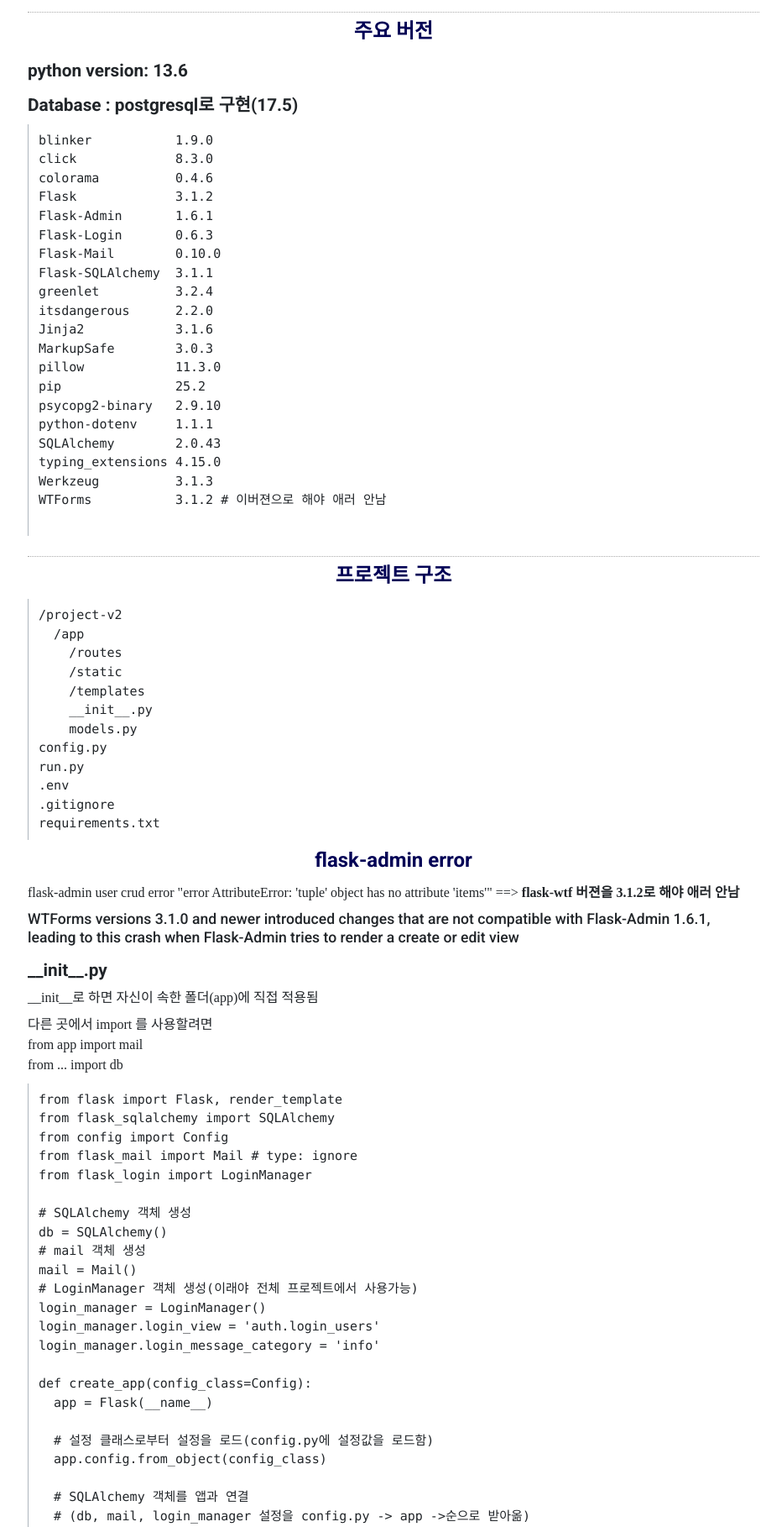
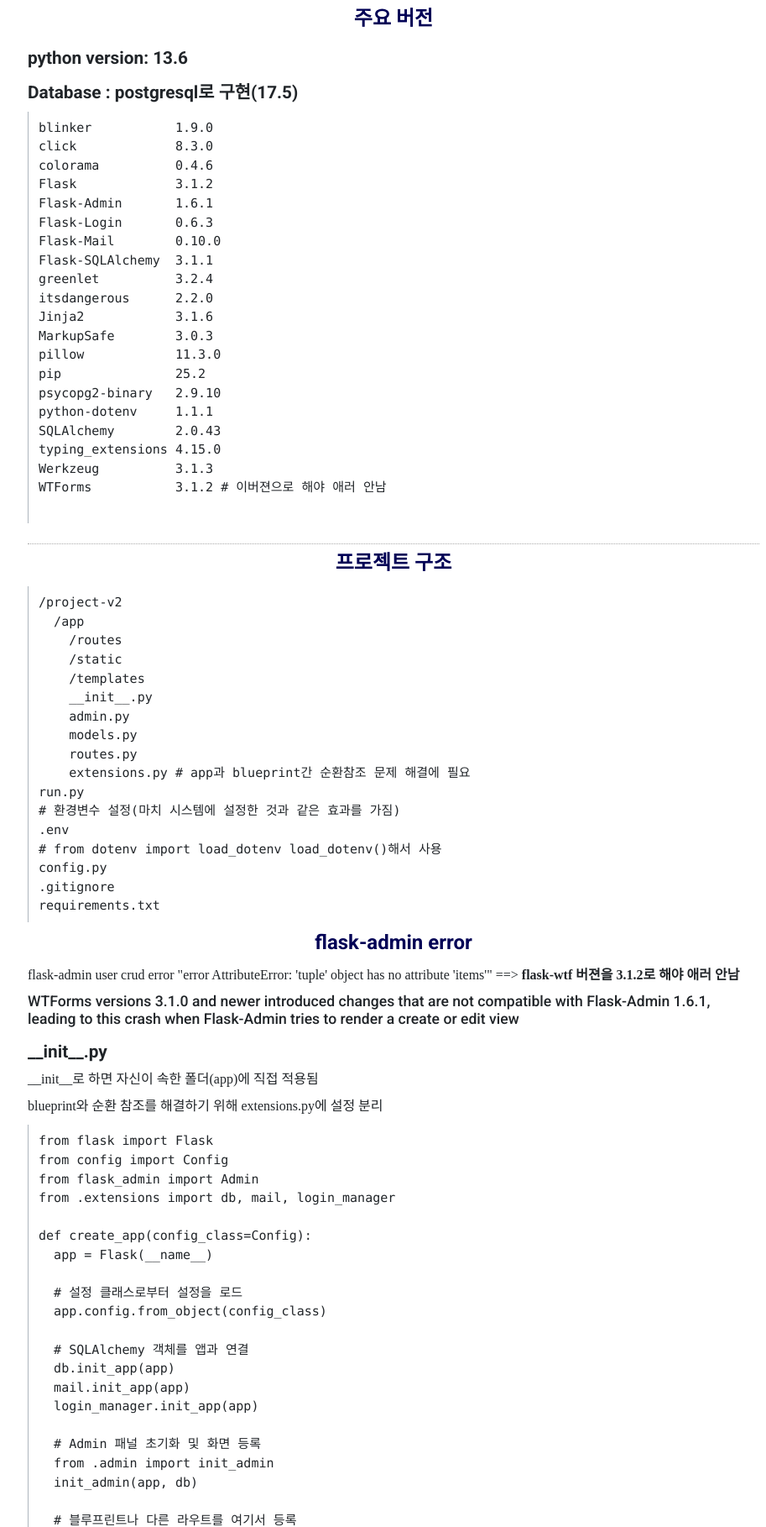
Before and after one commit to slow333/total-fullstack-flask-postgres-v2, a Flask app: page / in a window 1280 px wide. Shown: the part 113-1931 px from the top of the page at 84% size, without its empty margins (171-1084 px from the left). Run offline with Flask 3, Linux system fonts and the light colour scheme; some libraries are stand-ins or nearby versions.

Commit message:
refactory after flask-admin(90%)

```diff
--- a/app/templates/admin/index.html
+++ b/app/templates/admin/index.html
@@ -4,6 +4,7 @@
 <h1>Index Page</h1>
 <h2>GO TO MAIN Menu</h2>
 <div class="items mt-3">
+  <a class="btn btn-primary" href="/">HOME</a>
   <a class="btn btn-primary" href="/apps/profiles/">User Profile</a>
   <a class="btn btn-primary" href="/apps/blogs/">Blogs</a>
   <a class="btn btn-primary" href="/apps/todos/">Todos</a>
--- a/app/templates/index.html
+++ b/app/templates/index.html
@@ -3,8 +3,6 @@
 {% block header %} Main Home {% endblock %}
 
 {% block content %}
-<section>
-</section>
 <section>
   <h2>주요 버전</h2>
   <h3>python version: 13.6</h3>
@@ -40,10 +38,15 @@
     /static
     /templates
     __init__.py
+    admin.py
     models.py
+    routes.py
+    extensions.py # app과 blueprint간 순환참조 문제 해결에 필요
+run.py
+# 환경변수 설정(마치 시스템에 설정한 것과 같은 효과를 가짐)
+.env
+# from dotenv import load_dotenv load_dotenv()해서 사용
 config.py
-run.py
-.env
 .gitignore
 requirements.txt
 </pre>
@@ -53,65 +56,186 @@
 <section>
   <h3>__init__.py</h3>
   <p>__init__로 하면 자신이 속한 폴더(app)에 직접 적용됨</p>
-  <p>다른 곳에서 import 를 사용할려면
-<br>from app import mail
-<br>from ... import db </p>
+  <p>blueprint와 순환 참조를 해결하기 위해 extensions.py에 설정 분리 </p>
 <pre>
-from flask import Flask, render_template
-from flask_sqlalchemy import SQLAlchemy
+from flask import Flask
 from config import Config
-from flask_mail import Mail # type: ignore
-from flask_login import LoginManager
-
-# SQLAlchemy 객체 생성
-db = SQLAlchemy()
-# mail 객체 생성
-mail = Mail()
-# LoginManager 객체 생성(이래야 전체 프로젝트에서 사용가능)
-login_manager = LoginManager()
-login_manager.login_view = 'auth.login_users'
-login_manager.login_message_category = 'info'
+from flask_admin import Admin
+from .extensions import db, mail, login_manager
 
 def create_app(config_class=Config):
   app = Flask(__name__)
 
-  # 설정 클래스로부터 설정을 로드(config.py에 설정값을 로드함)
+  # 설정 클래스로부터 설정을 로드
   app.config.from_object(config_class)
 
   # SQLAlchemy 객체를 앱과 연결
-  # (db, mail, login_manager 설정을 config.py -> app ->순으로 받아옮)
   db.init_app(app)
   mail.init_app(app)
   login_manager.init_app(app)
 
+  # Admin 패널 초기화 및 화면 등록
+  from .admin import init_admin
+  init_admin(app, db)
+
   # 블루프린트나 다른 라우트를 여기서 등록
   with app.app_context():
+
     from .models import User
-
     @login_manager.user_loader
     def load_user(user_id):
       return User.query.get(int(user_id))
 
-    # ========= 인증 관련 블루프린트 등록 ==============
-    from .routes.auths import auth
-    app.register_blueprint(auth.bp)
-...
-
-    # ========= 콘텐츠 관련 블루프린트 등록 ==============
-    from .routes.contents import database_bp
-    app.register_blueprint(database_bp.bp)
-...
-
-    @app.route('/')
-    @app.route('/home')
-    def home():
-      return render_template('index.html')
-...
+    # 모든 blueprints를 등록(app/routes/__init__.py)
+    from . import routes
+    routes.init_app(app)
 
     # 데이터베이스 테이블 생성
     db.create_all()
 
   return app
+</pre>
+<h3>extensions.py</h3>
+<pre>
+from flask_sqlalchemy import SQLAlchemy
+from flask_mail import Mail
+from flask_login import LoginManager
+
+# SQLAlchemy, Mail, and LoginManager instances
+db = SQLAlchemy()
+mail = Mail()
+login_manager = LoginManager()
+login_manager.login_view = 'auth.login_users'
+login_manager.login_message_category = 'info'
+</pre>
+<h3>app/routes/__init__.py</h3>
+<pre>
+def init_app(app):
+    """Register all blueprints for the application."""
+
+    # Main application routes
+    from . import home
+    app.register_blueprint(home.bp)
+
+    # Authentication and user-related routes
+    from .auths import auth, user_profile, todo, blog, rest_api_book_bp
+    app.register_blueprint(auth.bp)
+    app.register_blueprint(user_profile.bp)
+    app.register_blueprint(todo.bp)
+    app.register_blueprint(blog.bp)
+    app.register_blueprint(rest_api_book_bp.bp)
+
+    # Content-specific routes
+    from .contents import (
+      database_bp, dom_bp, js_bp, home_bp, java_bp, python_bp, spring_bp,
+    )
+    app.register_blueprint(database_bp.bp)
+    app.register_blueprint(dom_bp.bp)
+    app.register_blueprint(js_bp.bp)
+    app.register_blueprint(home_bp.bp)
+    app.register_blueprint(java_bp.bp)
+    app.register_blueprint(python_bp.bp)
+    app.register_blueprint(spring_bp.bp)
+
+</pre>
+<h3>admin.py</h3>
+<pre>
+from flask import redirect, url_for, flash, Blueprint, render_template
+from flask_admin import Admin, AdminIndexView, expose
+from flask_login import current_user
+from flask_admin.contrib.sqla import ModelView
+from wtforms import PasswordField
+
+# Custom Admin Index View to secure the main admin page
+class SecureAdminIndexView(AdminIndexView):
+  def is_accessible(self):
+    # Only grant access if the user is authenticated and is an admin
+    return current_user.is_authenticated and current_user.is_admin
+
+  def inaccessible_callback(self, name, **kwargs):
+    # Redirect non-admins to the home page or a login page
+    flash('You do not have permission to access the admin panel.', 'danger')
+    return redirect(url_for('auth.login_users'))
+
+# Custom Model View to secure model management pages
+class SecureModelView(ModelView):
+  def is_accessible(self):
+    # Same security check as the index view
+    return current_user.is_authenticated and current_user.is_admin
+
+  def inaccessible_callback(self, name, **kwargs):
+    # Redirect non-admins
+    flash('You do not have permission to access this resource.', 'danger')
+    return redirect(url_for('auth.login_users'))
+
+class UserView(SecureModelView):
+  # 이 메서드가 빠지면 `TypeError` 발생 가능성이 높아집니다.
+  def __init__(self, model, session, **kwargs):
+    # **kwargs를 통해 Flask-Admin의 추가 인자를 모두 받아서  부모 클래스의 생성자에 전달합니다.
+    super().__init__(model, session, **kwargs)
+  # 폼에 비밀번호 필드 추가
+  form_extra_fields = {
+    'password': PasswordField('Password')
+  }
+  # can_delete = False  can_edit = True  can_create = True
+  # can_view_details = True
+  # column_exclude_list = ['password_hash', ]
+  # column_searchable_list = ['username', 'email']
+  # set password-hash
+  def on_model_change(self, form, model, is_created):
+    if form.password.data:
+      model.set_password(form.password.data)
+    elif not is_created:
+      del form.password
+
+class BlogView(SecureModelView):
+  form_ajax_refs = {
+    'author': {
+      'fields': ['username', 'email'], # Fields to search against in the User model
+      'placeholder': 'Please select a user',
+      'page_size': 10,
+      'minimum_input_length': 1, # Start searching after typing at least 1 character
+    }
+  }
+class TodoView(SecureModelView):
+  form_ajax_refs = {
+    'user': {
+      'fields': ['username', 'email'], # Fields to search against in the User model
+      'placeholder': 'Please select a user',
+      'page_size': 10,
+      'minimum_input_length': 1, # Start searching after typing at least 1 character
+    }
+  }
+class UserProfileView(SecureModelView):
+  # Use AJAX for the 'user' relationship
+  # This will render a search box instead of a dropdown
+  form_ajax_refs = {
+    'user': {
+      'fields': ['username', 'email'], # Fields to search against in the User model
+      'placeholder': 'Please select a user',
+      'page_size': 10,
+      'minimum_input_length': 1, # Start searching after typing at least 1 character
+    }
+  }
+
+class BookView(SecureModelView):
+  pass
+
+def init_admin(app, db):
+  admin = Admin(
+      app,
+      name='Admin Panel',
+      template_mode='bootstrap4',
+      index_view=SecureAdminIndexView(name='Dashboard', url='/admin')
+  )
+
+  # Add all specified models to the admin interface
+  from .models import User, Blog, Todo, UserProfile, Book
+  admin.add_view(UserView(User, db.session, category='Models'))
+  admin.add_view(BlogView(Blog, db.session, category='Models'))
+  admin.add_view(TodoView(Todo, db.session, category='Models'))
+  admin.add_view(UserProfileView(UserProfile, db.session, category='Models'))
+  admin.add_view(BookView(Book, db.session, category='Models'))
 </pre>
 <h3>run.py</h3>
 <p>이렇게 별도 구성해야 app에 있는 것을 import 할 수 있음</p>
@@ -149,6 +273,16 @@
   MAIL_USE_TLS = True
   MAIL_USERNAME = os.environ.get('MAIL_USERNAME')
   MAIL_PASSWORD = os.environ.get('MAIL_PASSWORD')
+</pre>
+<h3>.evn</h3>
+<p>OS에 환경변수로 등록하는 것과 같은 효과를 줌</p>
+<pre>
+# PostgreSQL 데이터베이스 연결 URI
+# 형식: postgresql://사용자이름:비밀번호@호스트:포트/데이터베이스이름
+DATABASE_URL="postgresql+psycopg2://postgres:1111@localhost:5432/flask_db"
+
+MAIL_USERNAME = 'xxxx@gmail.com'
+MAIL_PASSWORD ='xxxx'
 </pre>
 <h4>OS에서 환경 설정 : 변수설정은 .env로 대체 가능</h4>
 <pre>
```
Also changed, not shown: app/__init__.py (+5 -13 lines), app/admin.py (+78 -42 lines), app/models.py (+0 -81 lines), app/routes.py (deleted, +0 -18 lines), app/routes/__init__.py (+1 -7 lines).
